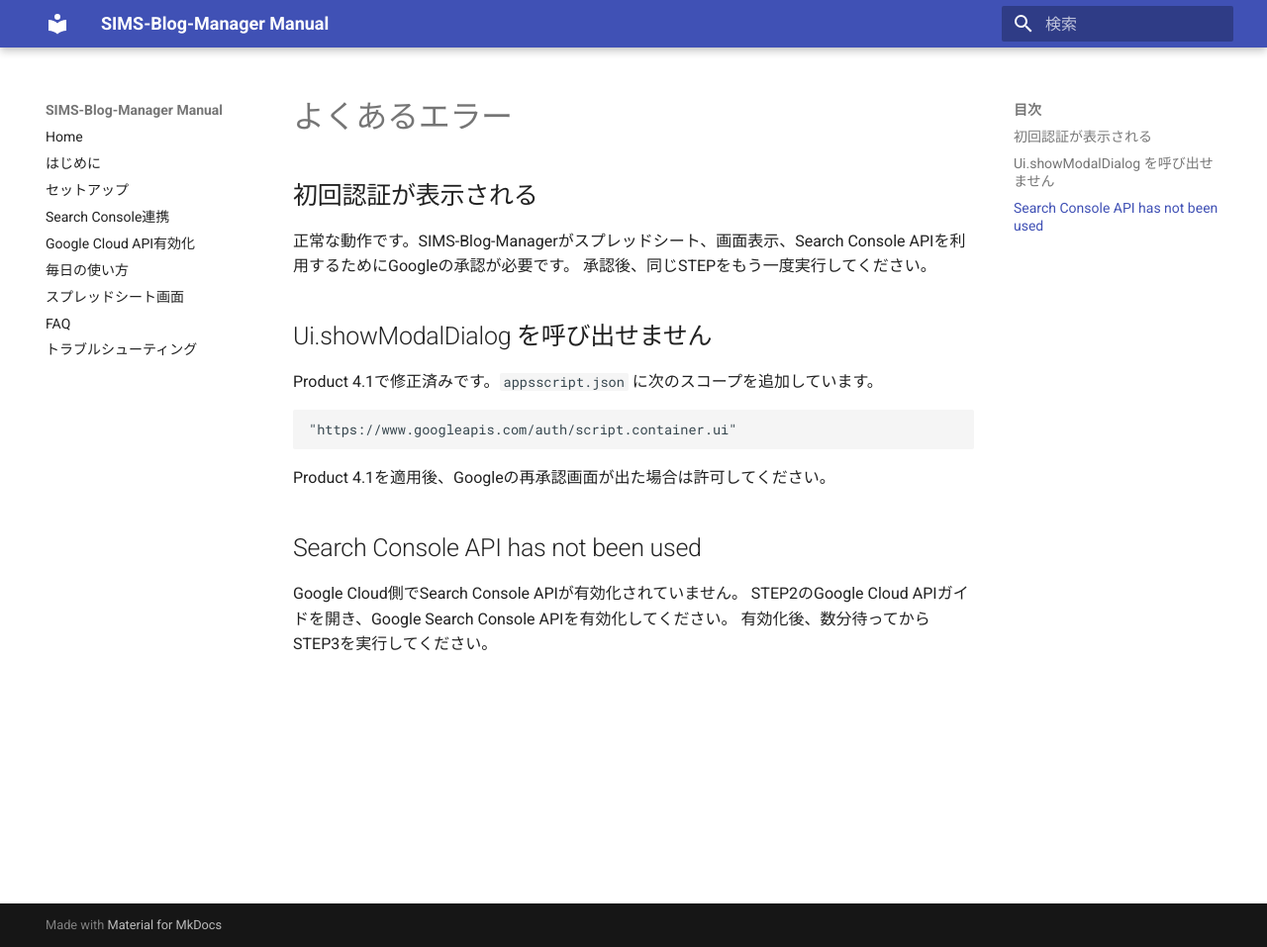
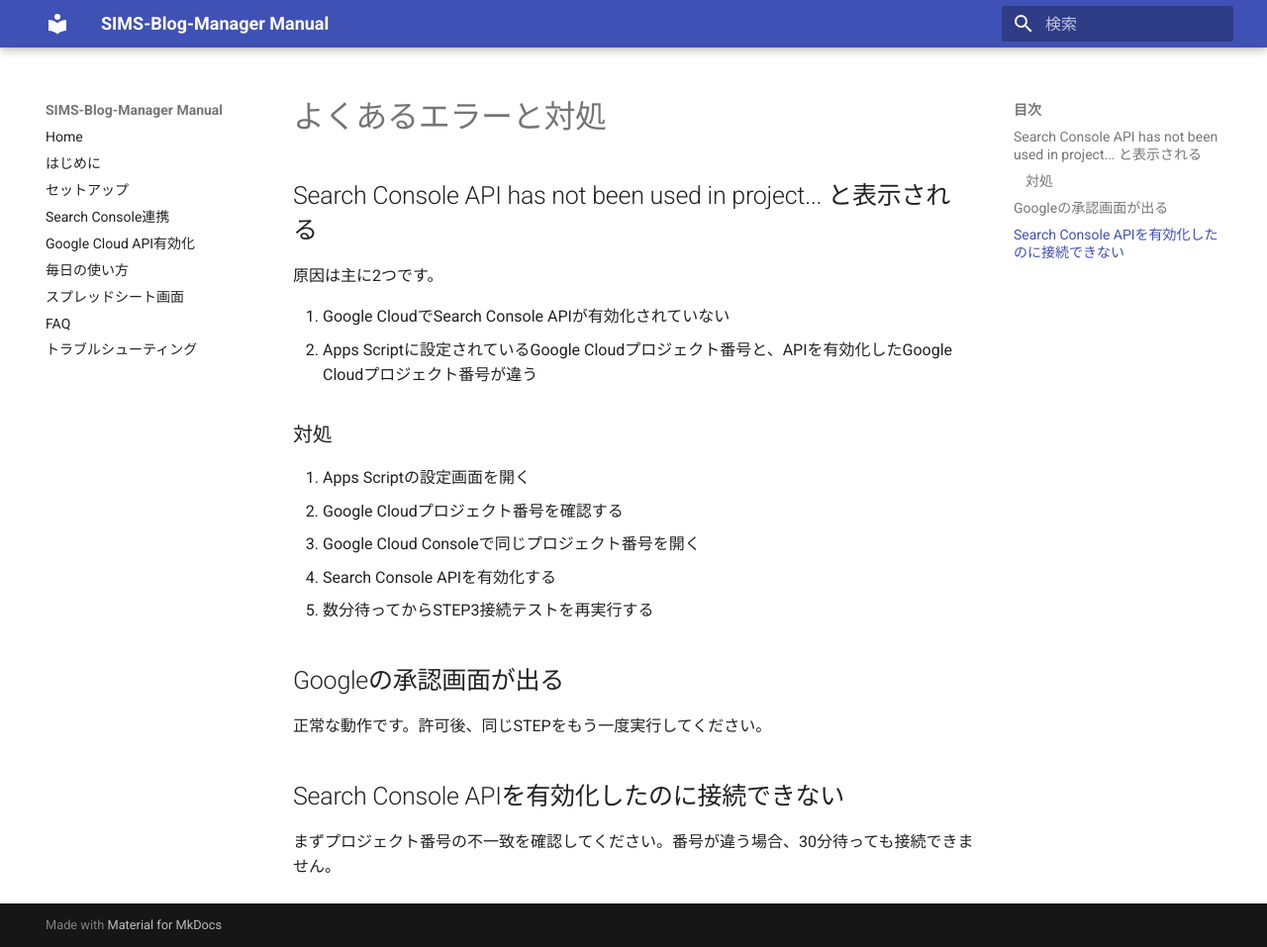
Before and after one commit to simstools55-ops/SIMS-Blog-Manager, an MkDocs documentation site: the page built from docs/troubleshooting/common-errors.md, in a window 1280 px wide and 957 px high. Shown: the whole window at 99% size. Built offline with MkDocs 1.6.1 and Material for MkDocs 9.7.7, drawn with Linux system fonts in a browser that asks for light colours.

Commit message:
Release Product 4.2

````diff
--- a/docs/troubleshooting/common-errors.md
+++ b/docs/troubleshooting/common-errors.md
@@ -1,22 +1,24 @@
-# よくあるエラー
+# よくあるエラーと対処
 
-## 初回認証が表示される
+## Search Console API has not been used in project... と表示される
 
-正常な動作です。SIMS-Blog-Managerがスプレッドシート、画面表示、Search Console APIを利用するためにGoogleの承認が必要です。
-承認後、同じSTEPをもう一度実行してください。
+原因は主に2つです。
 
-## Ui.showModalDialog を呼び出せません
+1. Google CloudでSearch Console APIが有効化されていない
+2. Apps Scriptに設定されているGoogle Cloudプロジェクト番号と、APIを有効化したGoogle Cloudプロジェクト番号が違う
 
-Product 4.1で修正済みです。`appsscript.json` に次のスコープを追加しています。
+### 対処
 
-```json
-"https://www.googleapis.com/auth/script.container.ui"
-```
+1. Apps Scriptの設定画面を開く
+2. Google Cloudプロジェクト番号を確認する
+3. Google Cloud Consoleで同じプロジェクト番号を開く
+4. Search Console APIを有効化する
+5. 数分待ってからSTEP3接続テストを再実行する
 
-Product 4.1を適用後、Googleの再承認画面が出た場合は許可してください。
+## Googleの承認画面が出る
 
-## Search Console API has not been used
+正常な動作です。許可後、同じSTEPをもう一度実行してください。
 
-Google Cloud側でSearch Console APIが有効化されていません。
-STEP2のGoogle Cloud APIガイドを開き、Google Search Console APIを有効化してください。
-有効化後、数分待ってからSTEP3を実行してください。
+## Search Console APIを有効化したのに接続できない
+
+まずプロジェクト番号の不一致を確認してください。番号が違う場合、30分待っても接続できません。
--- a/product/RELEASE_NOTES.md
+++ b/product/RELEASE_NOTES.md
@@ -1,5 +1,9 @@
-# Release Notes Product 4.1
+# Product 4.2 Release Notes
 
-Product 4.1は、Product 3.xのパッチ開発を停止し、SIMS-Core Slim Editionとして再構築した版です。
+Product 4.2は、Search Console連携成功後の実運用画面を改善するリリースです。
 
-最大の変更点は、連続ウィザードをやめ、初心者向けのチェックリスト型セットアップにしたことです。
+- 今日の改善を5件表示に変更
+- 全候補表示メニューを追加
+- 改善ブリーフを別表示化
+- プロジェクト番号不一致の案内を追加
+- FAQとトラブルシューティングを更新
````
Also changed, not shown: CHANGELOG.md (+11 -12 lines), README.md (+26 -14 lines), docs/user-guide/todays-improvement.md (+6 -9 lines), 2 other files.
